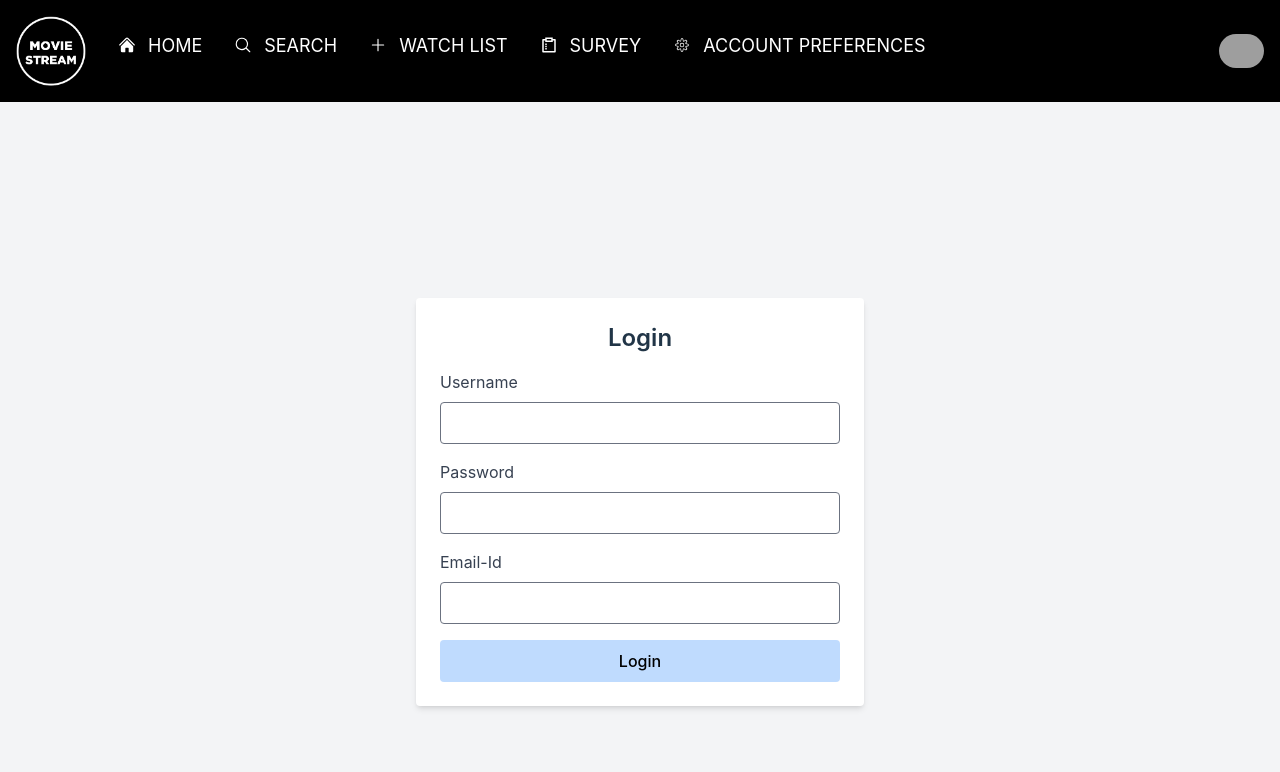
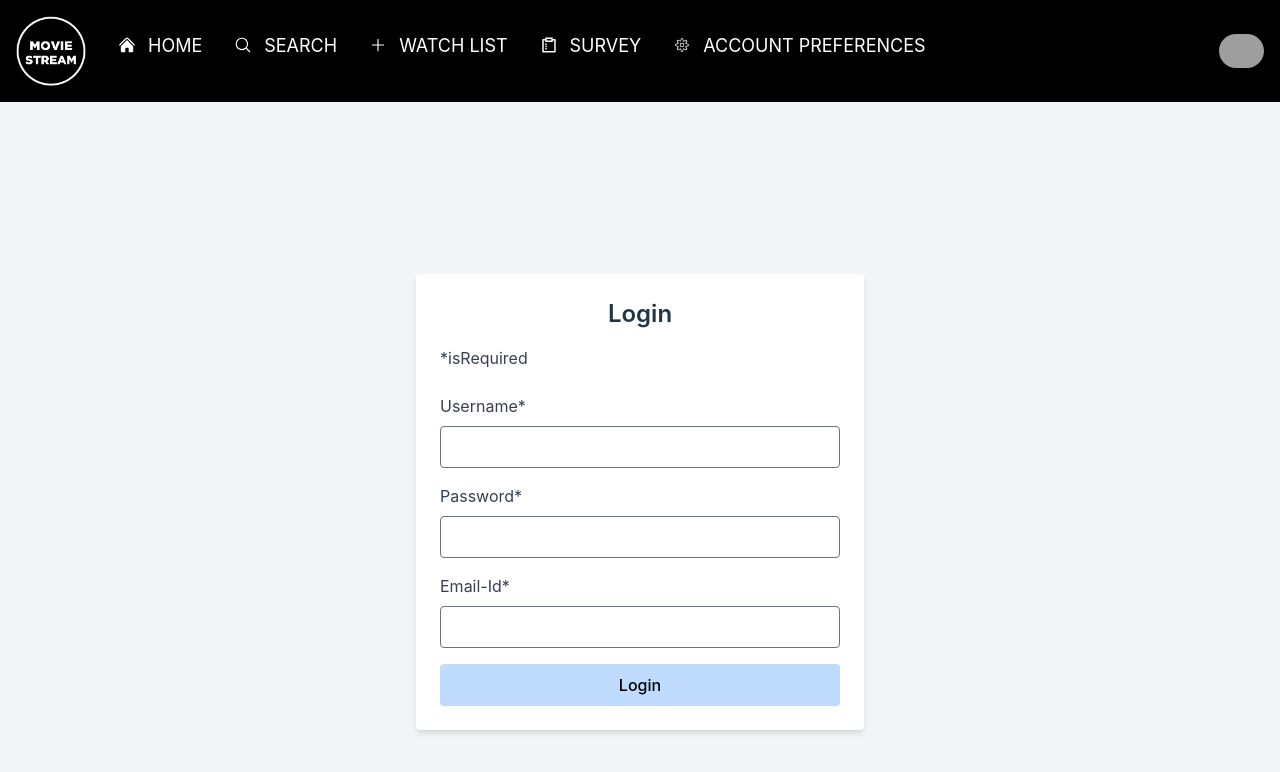
Before and after one commit to TejasviThakkallapally/moviestream, a React (Vite) app: page /login in a window 1280 px wide. Shown: the top 772 px of the page. Built offline with nearby package versions, Linux system fonts and the light colour scheme; grey boxes are pictures that could not be loaded; what tailwindcss-no-scrollbar would draw is missing.

Commit message:
login_changes

```diff
--- a/src/pages/Login.jsx
+++ b/src/pages/Login.jsx
@@ -43,7 +43,8 @@ function Login() {
         <form onSubmit={handleSubmit}>
           <div className="mb-4">
             <label htmlFor="username" className="block text-gray-700 mb-2">
-              Username
+              *isRequired <br /><br />
+              Username*
             </label>
             <input
               type="text"
@@ -56,7 +57,7 @@ function Login() {
 
           <div className="mb-4">
             <label htmlFor="password" className="block text-gray-700 mb-2">
-              Password
+              Password*
             </label>
             <input
               type="password"
@@ -69,7 +70,7 @@ function Login() {
 
           <div className="mb-4">
             <label htmlFor="email" className="block text-gray-700 mb-2">
-              Email-Id
+              Email-Id*
             </label>
             <input
               type="email"
```
